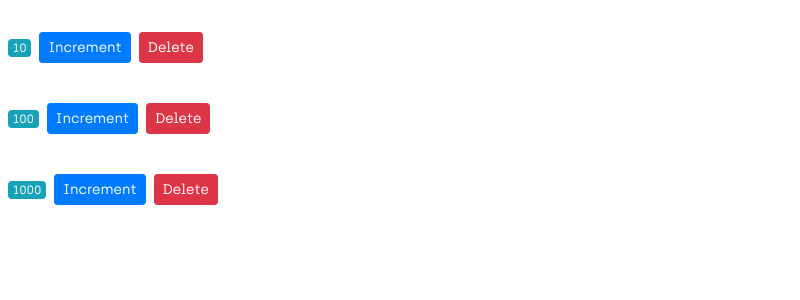
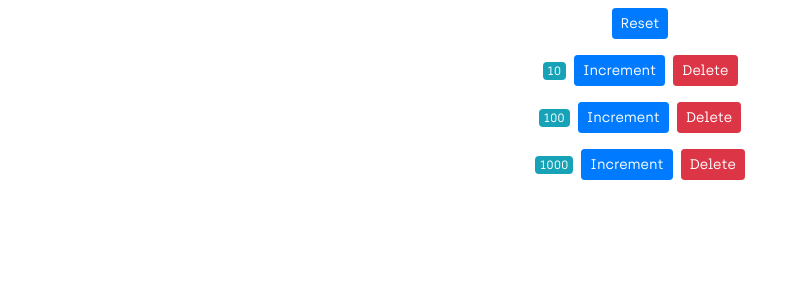
Before and after one commit to charlesonunze/first-react-app, a React (Create React App) app: page / in a window 1280 px wide. Shown: the top 300 px of the page, without its empty margins (0-800 px from the left). Built offline with nearby package versions, Linux system fonts and the light colour scheme.

Commit message:
single source of truth

```diff
--- a/src/components/Counter.jsx
+++ b/src/components/Counter.jsx
@@ -1,19 +1,9 @@
 import React, { Component } from 'react';
 
 class Counter extends Component {
-	state = {
-		value: this.props.value,
-		tags: []
-	};
-
-	handleIncrement = product => {
-		console.log(product);
-		this.setState({ value: this.state.value + 1 });
-	};
-
 	render() {
 		return (
-			<div className='pt-4'>
+			<div>
 				<span
 					className={this.getClasses()}
 					style={{ fontWeight: 'bold' }}
@@ -22,12 +12,7 @@ class Counter extends Component {
 				</span>
 
 				<button
-					onClick={() =>
-						this.handleIncrement({
-							product_name: 'Macbook Pro',
-							product_id: 123
-						})
-					}
+					onClick={() => this.props.onIncrement(this.props.id)}
 					className='btn btn-primary btn-sm'
 				>
 					Increment
@@ -39,34 +24,18 @@ class Counter extends Component {
 				>
 					Delete
 				</button>
-
-				{/* {this.renderTags()}
-				{this.state.tags.length < 1 && (
-					<p>Please create a new tag!</p>
-				)} */}
 			</div>
 		);
 	}
 
 	formatValue() {
-		const { value } = this.state;
+		const { value } = this.props;
 		return value === 0 ? 'Zero' : value;
 	}
 
 	getClasses() {
 		let classes = 'badge m-2 badge-';
-		return (classes += this.state.value === 0 ? 'danger' : 'info');
-	}
-
-	renderTags() {
-		if (this.state.tags.length < 1) return <p>There are no tags!</p>;
-		return (
-			<ul>
-				{this.state.tags.map(tag => (
-					<li key={tag}>{tag}</li>
-				))}
-			</ul>
-		);
+		return (classes += this.props.value === 0 ? 'danger' : 'info');
 	}
 }
 
--- a/src/components/Counters.jsx
+++ b/src/components/Counters.jsx
@@ -17,17 +17,43 @@ class Counters extends Component {
 		this.setState({ counters });
 	};
 
+	handleIncrement = id => {
+		const counters = this.state.counters.map(counter => {
+			if (counter.id === id) counter.value++;
+			return counter;
+		});
+		this.setState({ counters });
+	};
+
+	handleReset = () => {
+		let counters = this.state.counters.map(counter => ({
+			id: counter.id,
+			value: 0
+		}));
+		this.setState({ counters });
+	};
+
 	render() {
 		return (
 			<>
+				<div className='text-center'>
+					<button
+						onClick={this.handleReset}
+						className='btn btn-primary btn-sm m-2'
+					>
+						Reset
+					</button>
+
 					{this.state.counters.map(counter => (
 						<Counter
 							id={counter.id}
 							key={counter.id}
 							value={counter.value}
 							onDelete={this.handleDelete}
+							onIncrement={this.handleIncrement}
 						/>
 					))}
+				</div>
 			</>
 		);
 	}
```
Lines whose indentation alone changed are shown as unchanged.
